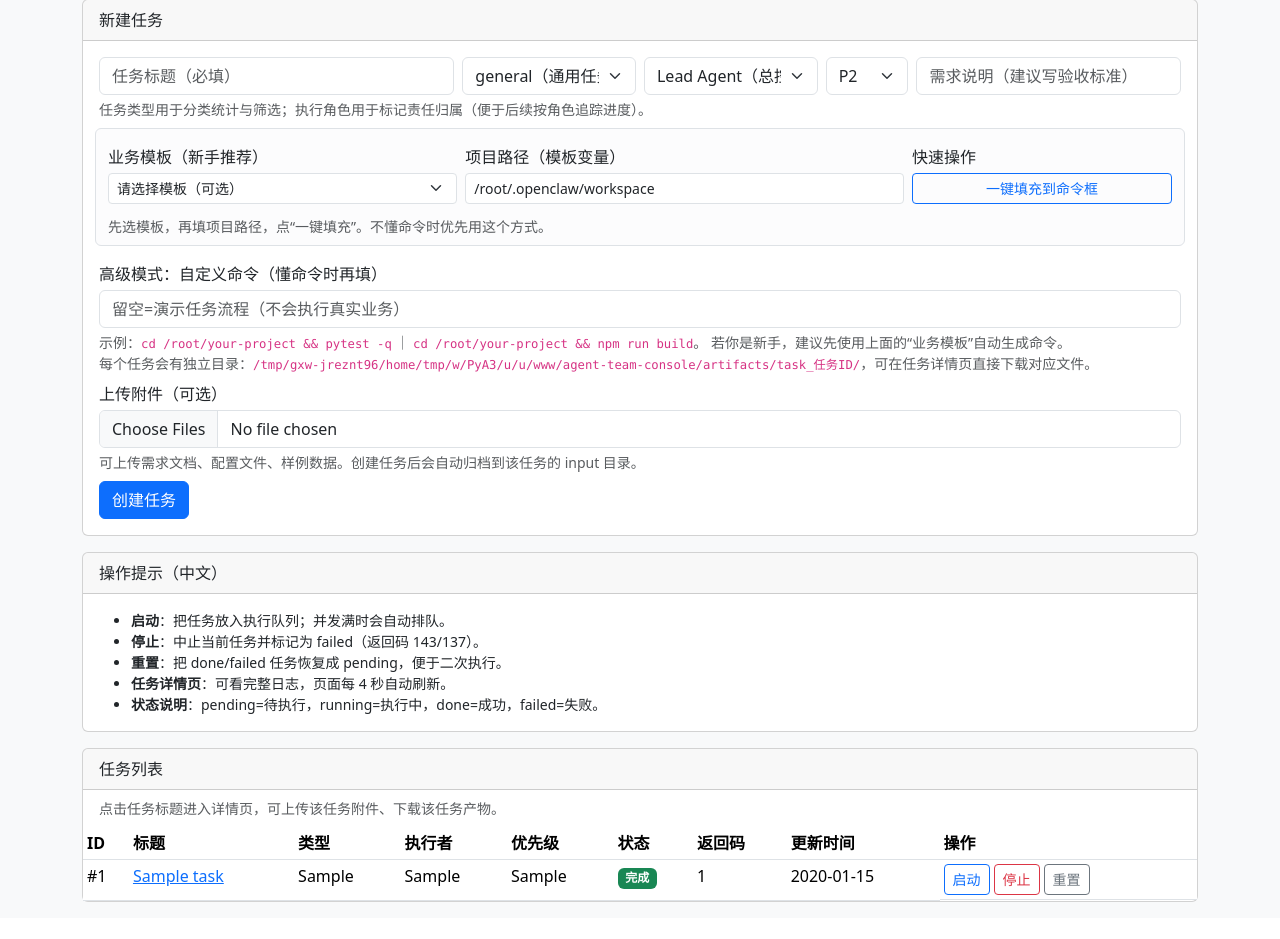
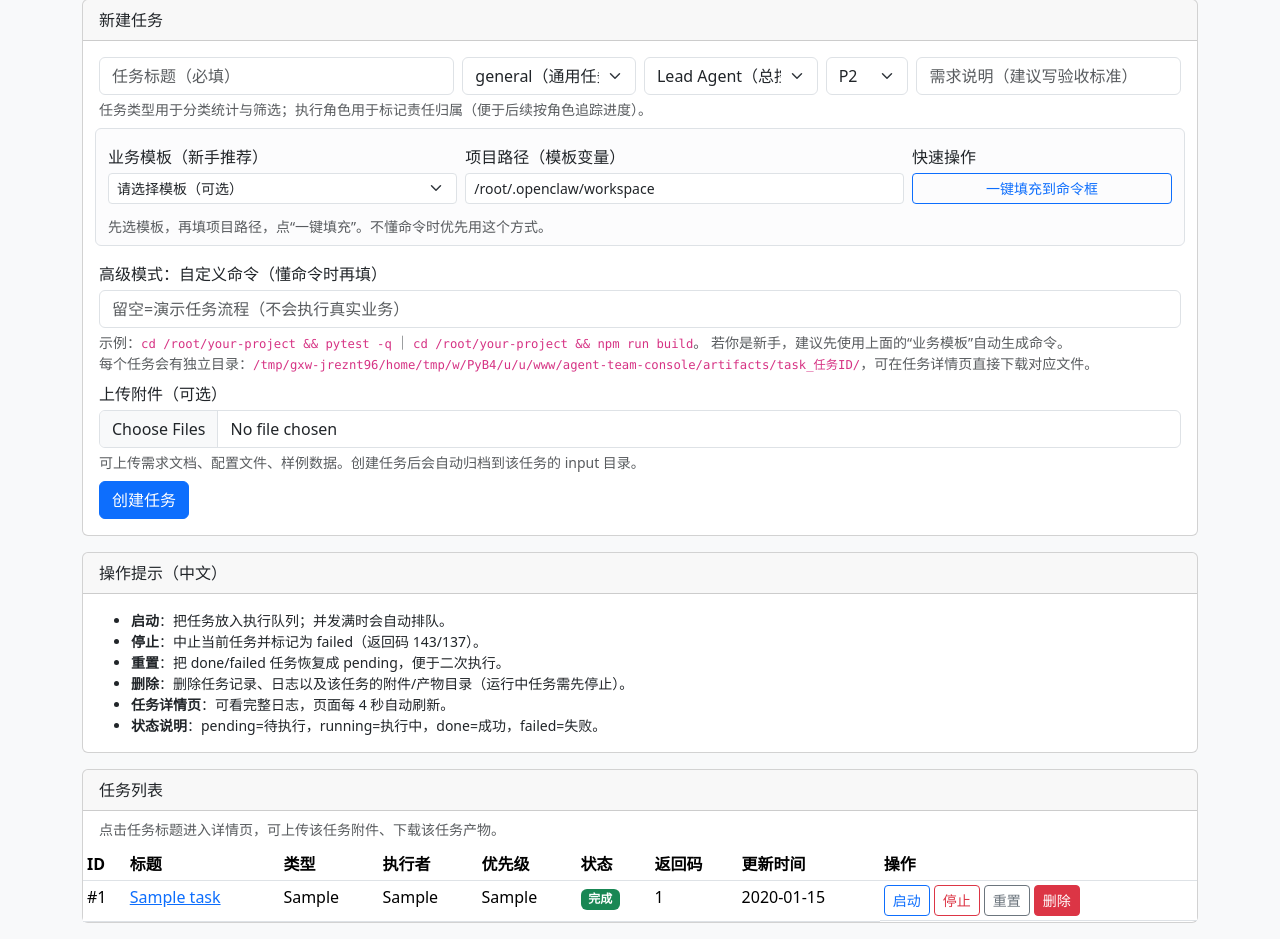
Before and after one commit to kelly-create/bot-skllis, a Flask app: page / in a window 1280 px wide. Shown: the part 379-1318 px from the top of the page. Before the commit the page ends 1281 px from the top, so only its background shows below. Run offline with Flask 3, Linux system fonts and the light colour scheme; the visitor is signed in with stand-in values (Sample User, id 1); tables that the repository leaves empty hold one stand-in row (values such as "Sample post").

Commit message:
feat: add task delete action with cleanup and safety checks

```diff
--- a/agent-team-console/app.py
+++ b/agent-team-console/app.py
@@ -4,6 +4,7 @@ import sqlite3
 import subprocess
 import threading
 import time
+import shutil
 from contextlib import contextmanager
 from datetime import datetime
 from functools import wraps
@@ -565,6 +566,34 @@ def stop_task(task_id: int):
     return redirect(url_for("dashboard"))
 
 
+@app.post("/tasks/<int:task_id>/delete")
+@login_required
+def delete_task(task_id: int):
+    task = get_task(task_id)
+    if not task:
+        flash("任务不存在")
+        return redirect(url_for("dashboard"))
+
+    if task_id in running_processes:
+        flash(f"任务 #{task_id} 正在运行或排队中，请先停止后再删除")
+        return redirect(url_for("dashboard"))
+
+    try:
+        with db_conn() as conn:
+            conn.execute("DELETE FROM task_logs WHERE task_id=?", (task_id,))
+            conn.execute("DELETE FROM tasks WHERE id=?", (task_id,))
+
+        task_dir = os.path.join(ARTIFACT_ROOT, f"task_{task_id}")
+        if os.path.isdir(task_dir):
+            shutil.rmtree(task_dir, ignore_errors=True)
+
+        flash(f"任务 #{task_id} 已删除（含日志和任务附件/产物）")
+    except Exception as e:
+        flash(f"删除任务失败: {e}")
+
+    return redirect(url_for("dashboard"))
+
+
 @app.post("/tasks/<int:task_id>/upload")
 @login_required
 def task_upload(task_id: int):
--- a/agent-team-console/templates/dashboard.html
+++ b/agent-team-console/templates/dashboard.html
@@ -141,6 +141,7 @@
         <li><b>启动</b>：把任务放入执行队列；并发满时会自动排队。</li>
         <li><b>停止</b>：中止当前任务并标记为 failed（返回码 143/137）。</li>
         <li><b>重置</b>：把 done/failed 任务恢复成 pending，便于二次执行。</li>
+        <li><b>删除</b>：删除任务记录、日志以及该任务的附件/产物目录（运行中任务需先停止）。</li>
         <li><b>任务详情页</b>：可看完整日志，页面每 4 秒自动刷新。</li>
         <li><b>状态说明</b>：pending=待执行，running=执行中，done=成功，failed=失败。</li>
       </ul>
@@ -169,10 +170,11 @@
             </td>
             <td>{{ t.return_code if t.return_code is not none else '-' }}</td>
             <td>{{ t.updated_at }}</td>
-            <td class="d-flex gap-1">
+            <td class="d-flex gap-1 flex-wrap">
               <form method="post" action="{{ url_for('start_task_route', task_id=t.id) }}"><button class="btn btn-sm btn-outline-primary">启动</button></form>
               <form method="post" action="{{ url_for('stop_task', task_id=t.id) }}"><button class="btn btn-sm btn-outline-danger">停止</button></form>
               <form method="post" action="{{ url_for('retry_task', task_id=t.id) }}"><button class="btn btn-sm btn-outline-secondary">重置</button></form>
+              <form method="post" action="{{ url_for('delete_task', task_id=t.id) }}" onsubmit="return confirm('确认删除任务 #{{ t.id }} 吗？将同时删除日志和该任务附件/产物。');"><button class="btn btn-sm btn-danger">删除</button></form>
             </td>
           </tr>
         {% endfor %}
```
Also changed, not shown: MEMORY.md (+1 -0 lines), memory/2026-02-19.md (+9 -0 lines).
